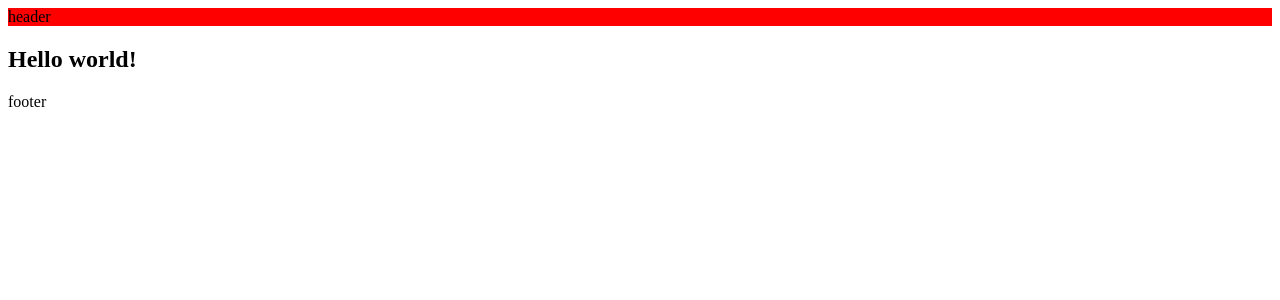
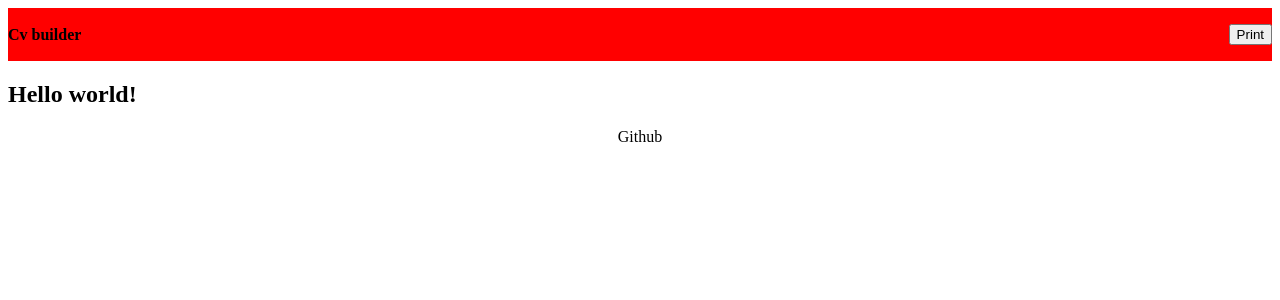
Before and after one commit to teinawa/resume-builder, a React (Create React App) app: page / in a window 1280 px wide. Shown: the top 300 px of the page. Built offline with nearby package versions, Linux system fonts and the light colour scheme.

Commit message:
add styles for header, footer

```diff
--- a/src/components/Footer/Footer.jsx
+++ b/src/components/Footer/Footer.jsx
@@ -3,9 +3,11 @@ import './Footer.scss'
 
 const Footer = () => {
   return (
-      <footer>
+      <footer className='Footer'>
         <div className='ui-container'>
-          footer
+          <a className='ui-link' target='_blank'>
+            Github
+          </a>
         </div>
       </footer>
   )
--- a/src/components/Footer/Footer.scss
+++ b/src/components/Footer/Footer.scss
@@ -0,0 +1,4 @@
+.Footer{
+  margin-top: 1rem;
+  text-align: center;
+}
--- a/src/components/Header/Header.jsx
+++ b/src/components/Header/Header.jsx
@@ -1,14 +1,29 @@
 import React from 'react'
+import propTypes from 'prop-types'
 import './Header.scss'
+import Avatar from "../UI/Avatar";
 
-const Header = () => {
+const Header = ({onClick}) => {
   return (
-      <header>
+      <header className='Header'>
         <div className='ui-container'>
-          header
+          <div className='Header_content'>
+            <span className='Header_logo'>Cv builder</span>
+            <button className='ui-button isLink' onClick={onClick}>
+              Print
+            </button>
+          </div>
         </div>
       </header>
   )
 }
 
+Header.propTypes = {
+  onClick: propTypes.func
+}
+
+Header.defaultTypes = {
+  onClick: () => {}
+}
+
 export default Header
--- a/src/components/Header/Header.scss
+++ b/src/components/Header/Header.scss
@@ -0,0 +1,14 @@
+.Header{
+  padding: 1rem 0;
+  margin-bottom: 1rem;
+}
+
+.Header_content{
+  display: flex;
+  align-items: center;
+  justify-content: space-between;
+}
+
+.Header_logo{
+  font-weight: 700;
+}
--- a/src/components/index.js
+++ b/src/components/index.js
@@ -1,2 +1,8 @@
+
+// components
 export {default as Header} from './Header'
 export {default as Footer} from './Footer'
+
+//Avatar-components
+
+export {default as Avatar} from './UI/Avatar'
```
